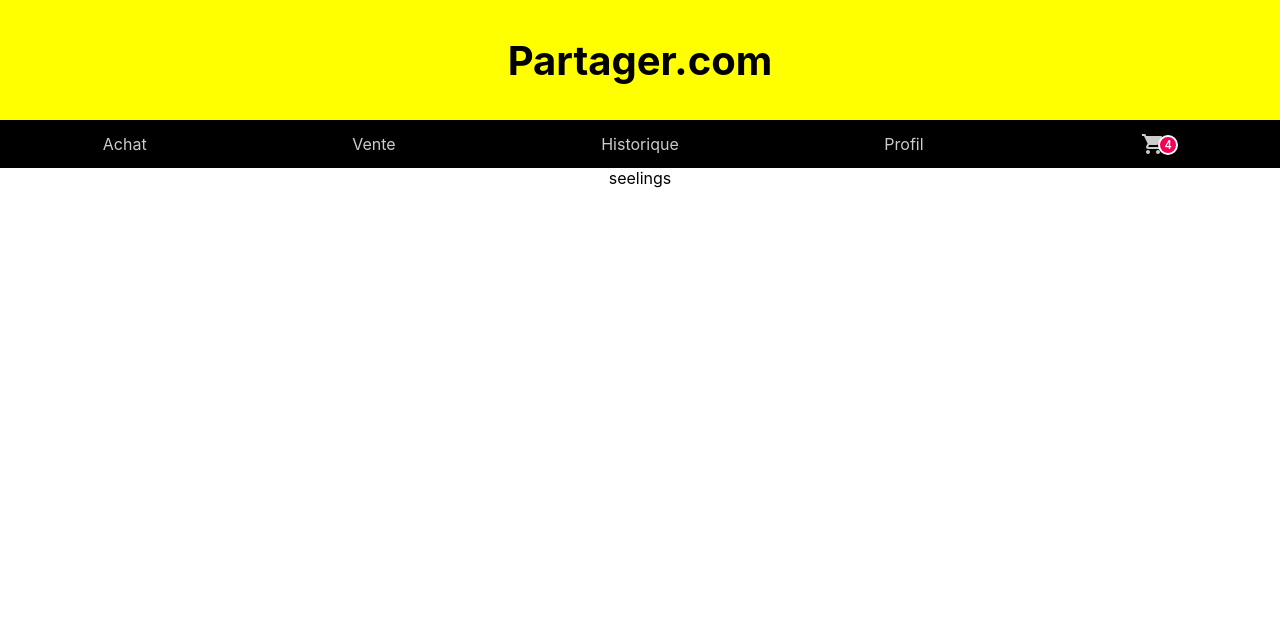
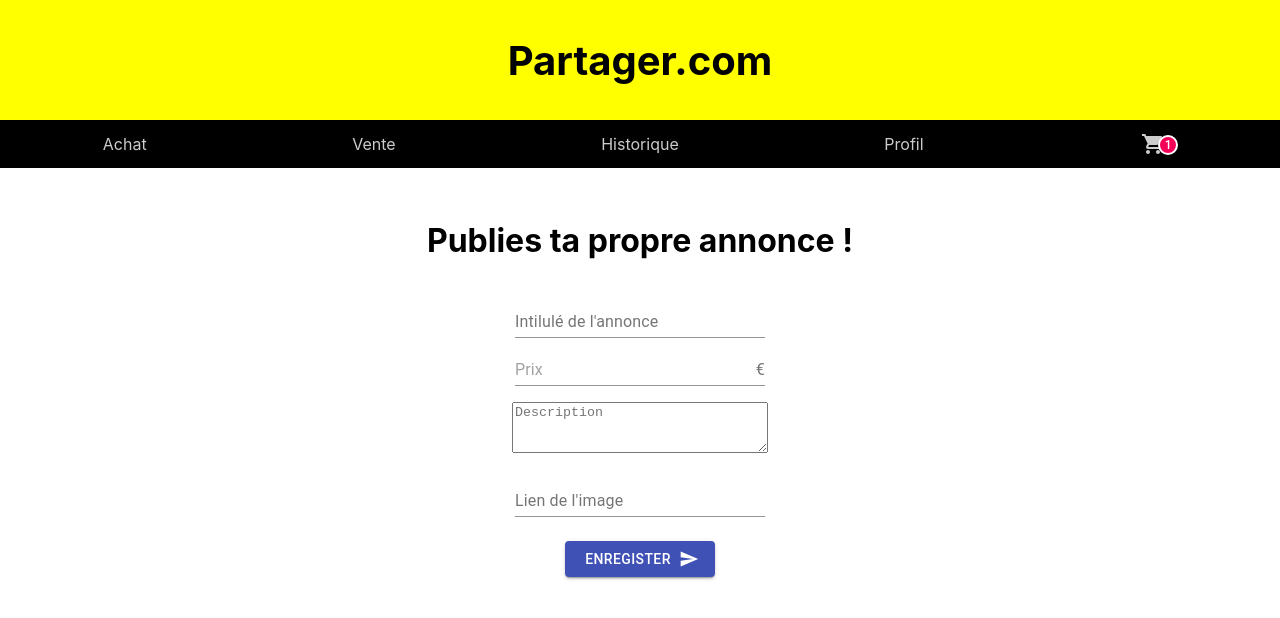
Before and after one commit to rouxxi/checkpoint4_partager_front-end, a React (Create React App) app: page /selling in a window 1280 px wide. Shown: the top 618 px of the page. Built offline with nearby package versions, Linux system fonts and the light colour scheme.

Commit message:
selling page done

```diff
--- a/src/components/NavBar.jsx/NavBar.jsx
+++ b/src/components/NavBar.jsx/NavBar.jsx
@@ -35,7 +35,7 @@ function NavBar() {
 				<Link to='/basket'>
 					<li>
 						<IconButton aria-label='cart'>
-							<StyledBadge badgeContent={4} color='secondary'>
+							<StyledBadge badgeContent={1} color='secondary'>
 								<ShoppingCartIcon className={classes.kart} />
 							</StyledBadge>
 						</IconButton>
--- /dev/null
+++ b/src/components/common/thumbnail/Thumbnail.jsx
@@ -0,0 +1,45 @@
+import React from 'react';
+import Card from '@material-ui/core/Card';
+import CardActionArea from '@material-ui/core/CardActionArea';
+import CardActions from '@material-ui/core/CardActions';
+import CardContent from '@material-ui/core/CardContent';
+import CardMedia from '@material-ui/core/CardMedia';
+import Button from '@material-ui/core/Button';
+import Typography from '@material-ui/core/Typography';
+import stylethumbnail from './stylethumbnail';
+
+function Thumbnail(props) {
+	const { image, price, name, description } = props;
+	const classes = stylethumbnail();
+	return (
+		<Card className={classes.main}>
+			<CardActionArea>
+				<CardMedia
+					component='img'
+					alt='Contemplative Reptile'
+					height='140'
+					image={image}
+					title='Contemplative Reptile'
+				/>
+				<CardContent>
+					<Typography gutterBottom variant='h5' component='h2'>
+						{name}
+					</Typography>
+					<Typography gutterBottom variant='h5' component='h4'>
+						{`${price} €`}
+					</Typography>
+					<Typography variant='body2' color='textSecondary' component='p'>
+						{description}
+					</Typography>
+				</CardContent>
+			</CardActionArea>
+			<CardActions className={classes.action}>
+				<Button size='small' color='primary'>
+					Ajouter au caddy
+				</Button>
+			</CardActions>
+		</Card>
+	);
+}
+
+export default Thumbnail;
--- /dev/null
+++ b/src/components/common/thumbnail/stylethumbnail.js
@@ -0,0 +1,13 @@
+import { makeStyles } from '@material-ui/core/styles';
+
+const stylethumbnail = makeStyles({
+    main: {
+        maxWidth: '320px',
+    },
+    action: {
+        display: 'flex',
+        justifyContent: 'center',
+    },
+})
+
+export default stylethumbnail;
--- a/src/views/Buying/Buying.jsx
+++ b/src/views/Buying/Buying.jsx
@@ -1,7 +1,18 @@
 import React from 'react';
+import Thumbnail from '../../components/common/thumbnail/Thumbnail';
 
 function Buying() {
-	return <div>buy</div>;
+	return (
+		<div>
+			buy
+			<Thumbnail
+				price={12}
+				name='ecureuil'
+				description='llala'
+				image='https://upload.wikimedia.org/wikipedia/commons/thumb/b/b2/Nutkin.jpg/1024px-Nutkin.jpg'
+			/>
+		</div>
+	);
 }
 
 export default Buying;
--- a/src/views/Selling/Selling.jsx
+++ b/src/views/Selling/Selling.jsx
@@ -1,7 +1,77 @@
 import React from 'react';
+import TextField from '@material-ui/core/TextField';
+import styleSelling from './styleSelling';
+import TextareaAutosize from '@material-ui/core/TextareaAutosize';
+import InputAdornment from '@material-ui/core/InputAdornment';
+import Input from '@material-ui/core/Input';
+import Button from '@material-ui/core/Button';
+import SendIcon from '@material-ui/icons/Send';
 
 function Selling() {
-	return <div>seelings</div>;
+	const [label, setLabel] = React.useState('');
+	const [description, setDescription] = React.useState('');
+	const [linkImage, setLinkImage] = React.useState('');
+	const [price, setPrice] = React.useState('');
+	const classes = styleSelling();
+
+	function handleChangeLabel(e) {
+		setLabel(e.target.value);
+	}
+	function handleChangePrice(e) {
+		setPrice(e.target.value);
+	}
+	function handleChangeDescription(e) {
+		setDescription(e.target.value);
+	}
+	function handleChangeLinkImage(e) {
+		setLinkImage(e.target.value);
+	}
+
+	return (
+		<div className={classes.main}>
+			<h1>Publies ta propre annonce !</h1>
+			<form className={classes.form} noValidate autoComplete='off'>
+				<TextField
+					value={label}
+					onChange={handleChangeLabel}
+					className={classes.field}
+					label="Intilulé de l'annonce"
+				/>
+				<Input
+					value={price}
+					onChange={handleChangePrice}
+					className={classes.field}
+					placeholder='Prix'
+					endAdornment={<InputAdornment position='end'>€</InputAdornment>}
+				/>
+
+				<TextareaAutosize
+					value={description}
+					onChange={handleChangeDescription}
+					className={classes.field}
+					aria-label='minimum height'
+					rowsMin={3}
+					placeholder='Description'
+				/>
+				<TextField
+					onChange={handleChangeLinkImage}
+					value={linkImage}
+					className={classes.field}
+					label="Lien de l'image"
+				/>
+				{/* <input type='file' /> */}
+
+				<Button
+					variant='contained'
+					color='primary'
+					className={classes.button}
+					endIcon={<SendIcon />}
+				>
+					Enregister
+				</Button>
+			</form>
+		</div>
+	);
 }
 
 export default Selling;
--- /dev/null
+++ b/src/views/Selling/styleSelling.js
@@ -0,0 +1,26 @@
+import { makeStyles } from '@material-ui/styles';
+
+const styleSelling = makeStyles({
+    main: {
+        display: 'flex',
+        flexDirection: 'column',
+        justifyContent: 'center',
+        alignItems: 'center',
+        margin: '2rem',
+    },
+    form: {
+        display: 'flex',
+        flexDirection: 'column',
+        justifyContent: 'center',
+        alignItems: 'center',
+    },
+    field: {
+        margin: '0.5rem',
+        width: '250px',
+    },
+    button: {
+        width: '150px',
+        margin: '1rem',
+    },
+});
+export default styleSelling;
```
Also changed, not shown: 1 other file (tests, documents, lock files or other folders).
